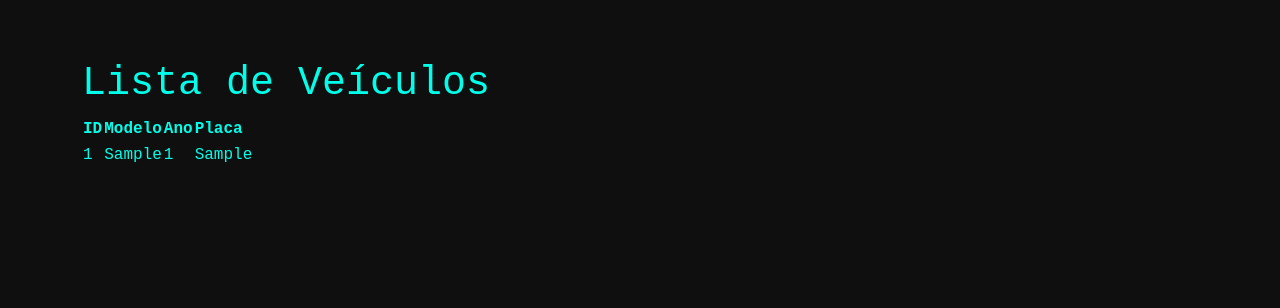
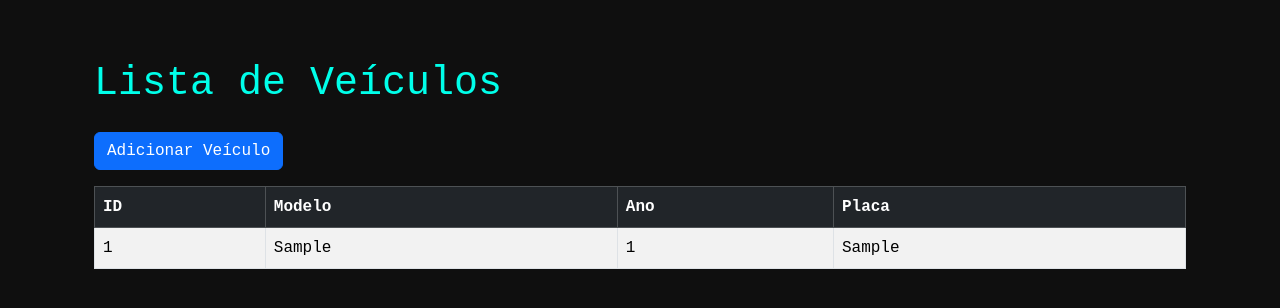
Before and after one commit to rdralves/.app, a Flask app: page /veiculos/ in a window 1280 px wide. Shown: the part 58-366 px from the top of the page. Run offline with Flask 3, Linux system fonts and the light colour scheme; a user stored in the database is signed in; tables that the repository leaves empty hold one stand-in row (values such as "Sample post").

Commit message:
feature Veiculos: melhoramento no front-end, disponibilizando informações no template dashboard.html e listar.html

```diff
--- a/app/templates/dashboard.html
+++ b/app/templates/dashboard.html
@@ -5,5 +5,7 @@
 {% block content %}
 <div class="neon-border">
     <h2 class="text-center mb-4">Painel de Gestão de Frota</h2>
-
+    <a href="{{ url_for('veiculos.listar_veiculos') }}" class="btn btn-primary mb-3">Listar Veículos</a><br><br>
+    <a href="{{ url_for('veiculos.adicionar_veiculo') }}" class="btn btn-primary mb-3">Adicionar Veículo</a>
+</div>
 {% endblock %}
--- a/app/templates/veiculos/listar.html
+++ b/app/templates/veiculos/listar.html
@@ -1,11 +1,12 @@
 {% extends "base.html" %}
-{% block title %}Lista de Veículos{% endblock %}
-
 
 {% block content %}
-    <h1>Lista de Veículos</h1>
-    <table>
-        <thead>
+<div class="container mt-4">
+    <h1 class="mb-4">Lista de Veículos</h1>
+    <a href="{{ url_for('veiculos.adicionar_veiculo') }}" class="btn btn-primary mb-3">Adicionar Veículo</a>
+    <div class="table-responsive">
+        <table class="table table-striped table-hover table-bordered">
+            <thead class="table-dark">
                 <tr>
                     <th>ID</th>
                     <th>Modelo</th>
@@ -24,4 +25,6 @@
                 {% endfor %}
             </tbody>
         </table>
+    </div>
+</div>
 {% endblock %}
```
Lines whose indentation alone changed are shown as unchanged.
